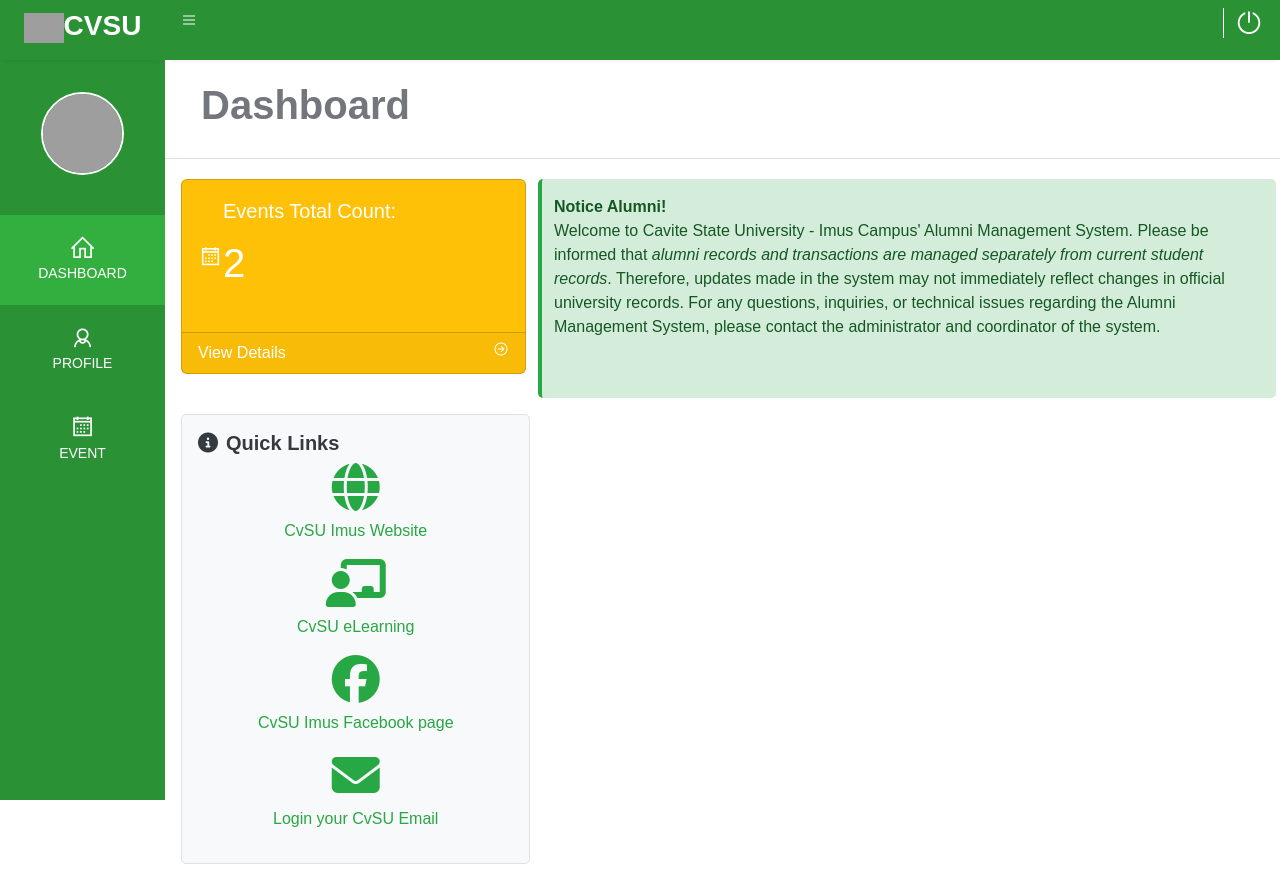
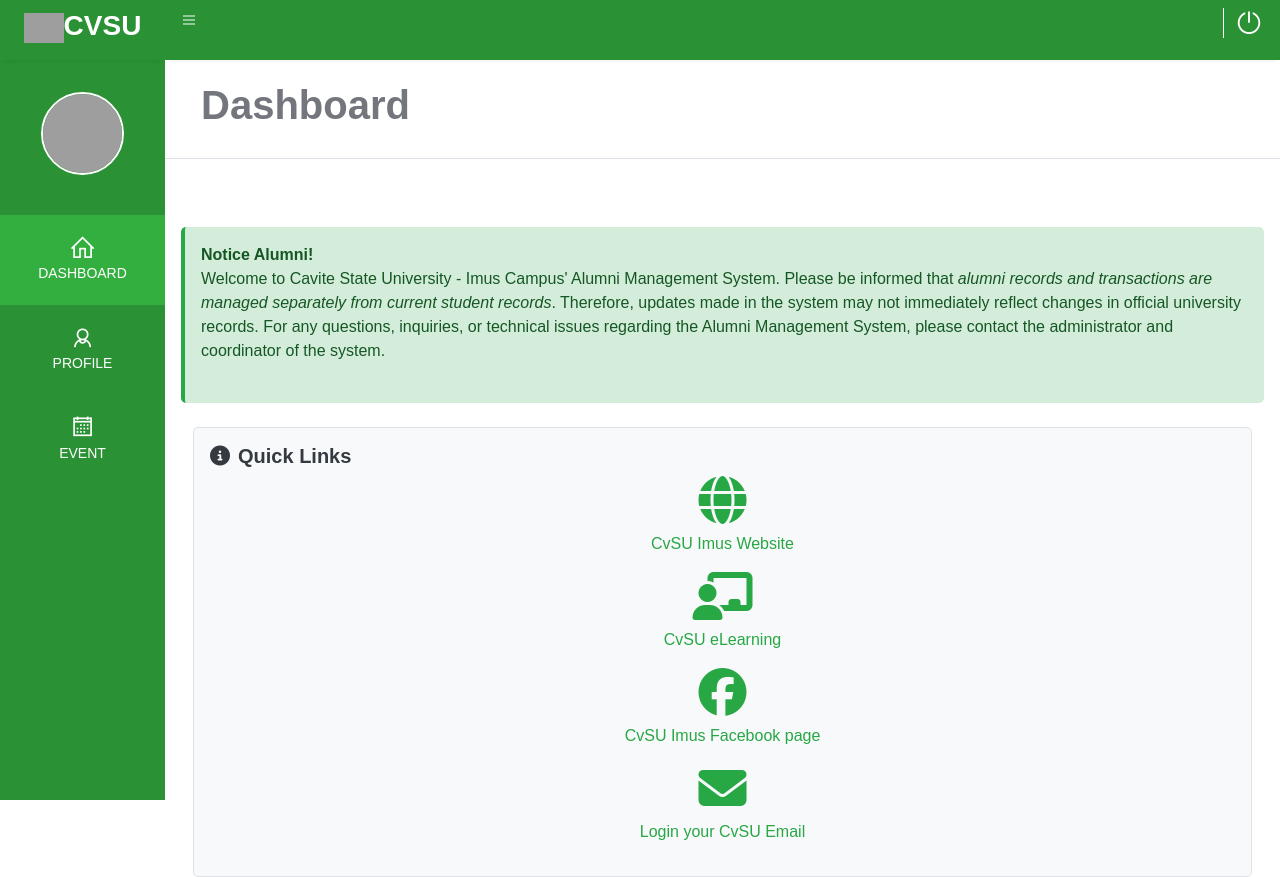
Before and after one commit to L-iVANS/ITEC75A-ALUMNI-MANAGEMENT-SYSTEM, a PHP site: page /dashboard_user.php in a window 1280 px wide. Run offline with PHP 8.4, Linux system fonts and the light colour scheme; the visitor is signed in with stand-in values (Sample User, id 1); data comes from the database, SQL or seed files in the repository; data that the repository does not hold is empty; some libraries are stand-ins or nearby versions; grey boxes are pictures that could not be loaded.

Commit message:
reduce redundancy

```diff
--- a/Project - Final (PHP)/alumniPage/dashboard_user.css
+++ b/Project - Final (PHP)/alumniPage/dashboard_user.css
@@ -287,22 +287,21 @@
 }
 
 .quick-links {
-    position: absolute ;
+    /* position: absolute ; */
     background-color: #f8f9fa;
     border: 1px solid #dee2e6;
     border-radius: 5px;
     padding: 1rem;
-    margin-top: 1rem;
+    margin-top: 1.5rem;
     float: left;
-    width: 27.3%;
-    margin-right: 20px;
+
 }
 
 .notice-box {
     background-color: #d4edda;
     border-left: 4px solid #28a745;
     padding: 1rem;
-    margin-top: 1rem;
+    margin-top: 3rem;
     border-radius: 5px;
     margin-left: auto;
     width: 60%;
--- a/Project - Final (PHP)/alumniPage/dashboard_user.php
+++ b/Project - Final (PHP)/alumniPage/dashboard_user.php
@@ -170,34 +170,14 @@
             </div>
         </main>
         <div class="page-content">
-            <div class="row">
-                <div class="col-md-4">
-                    <div class="card bg-warning text-white mb-4">
-                        <div class="card-body">
-                            <div class="d-flex align-items-center">
-                                <i class="las la-calendar-alt fa-3x" style="font-size: 25px;"></i>
-                                <div class="row mb-3">
-                                    <!-- Display events Total Count -->
-                                    <label style="font-size: 20px;">Events Total Count:</label>
-                                    <!-- display events count in database -->
-                                    <label class="col-sm-10 col-form-label" style="font-size: 40px;"><?php echo $event_count; ?></label>
-                                </div>
-                            </div>
-                        </div>
-                        <a href="event/event.php" class="card-footer d-flex justify-content-between text-white" style="text-decoration: none;">
-                            <span>View Details</span>
-                            <i class="las la-arrow-circle-right"></i>
-                        </a>
-                    </div>
-                </div>
-                <div class="col-md-8 notice-box">
+                <div class="col-md-12 notice-box">
                     <div class="notice-title">Notice Alumni!</div>
                     <div class="notice-text">
                         <span>Welcome to Cavite State University - Imus Campus' Alumni Management System. Please be informed that <em>alumni records and transactions are managed separately from current student records</em>. Therefore, updates made in the system may not immediately reflect changes in official university records. For any questions, inquiries, or technical issues regarding the Alumni Management System, please contact the administrator and coordinator of the system.</span><br><br>
                     </div>
                 </div>
                 <div class="container">
-                    <div class="quick-links">
+                    <div class="col-md-12 quick-links">
                         <h5><i class="fas fa-info-circle"></i> Quick Links</h5>
                         <div class="quick-link-item">
                             <a href="https://cvsu-imus.edu.ph">
```
